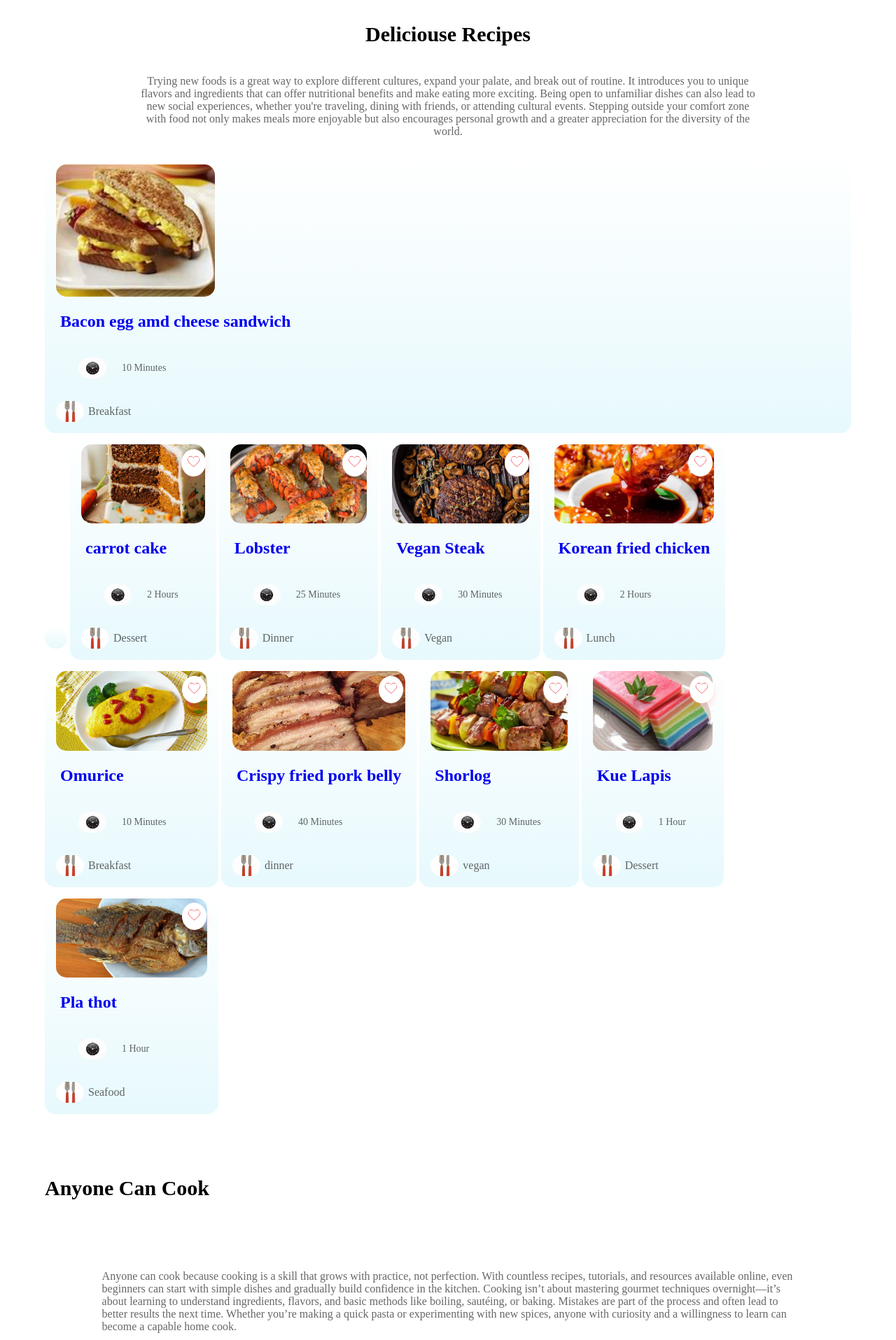
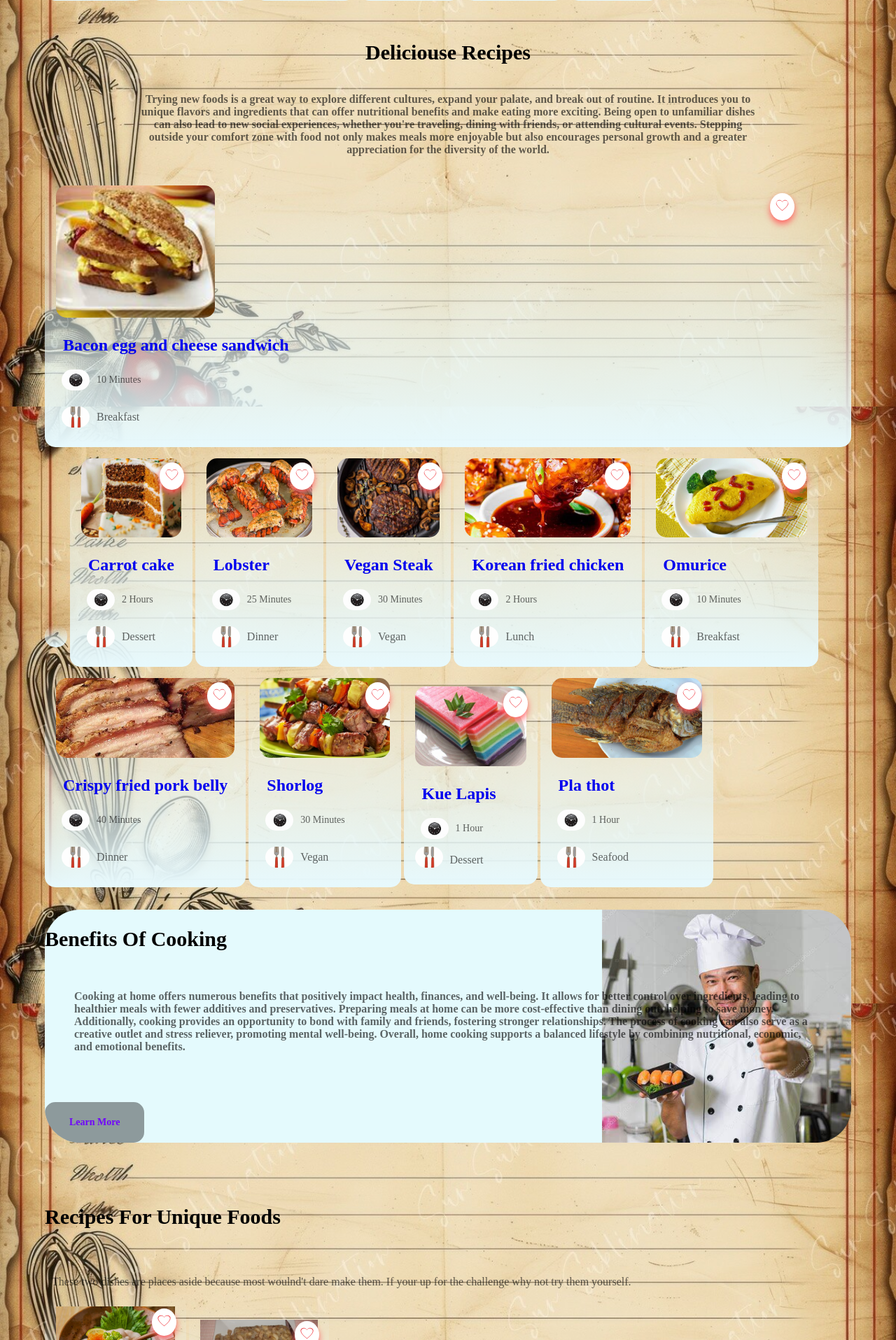
Before and after one commit to Kibblecodeing/Cooking-Website1.2, a Flask app: template Flask Web App/website/templates/base.html in a window 1280 px wide. Shown: the part 1125-3040 px from the top of the page at 70% size. Run offline with Flask 3, Linux system fonts and the light colour scheme; the template is opened without the code that fills it, so the values that code supplies are empty.

Commit message:
Fixed UI a little

```diff
--- a/Flask Web App/website/templates/base.html
+++ b/Flask Web App/website/templates/base.html
@@ -33,18 +33,20 @@
             <div class="container row">
                <div class="hero-content">
                 <div class="content">
-                    <div class="chicken"><img src="images/Wings.jpg" style="display:flex ;"; alt=></div>
+                    <div class="chicken"><img src="images/Wings.jpg"  alt="wings" style="display:flex ;"></div>
                     <h1>Spicy chicken wings.</h1>
                     <p>Spicy chicken is a flavorful dish that combines tender meat with bold, fiery seasonings like chili, cayenne, or hot sauce. It's popular in many global cuisines, from Nashville hot chicken in the U.S. to Korean yangnyeom chicken. The heat level can vary, but it always delivers a satisfying kick for those who enjoy bold flavors.</p>
                     <div class="time row">
                         <div class="row">
                          <img src="images/OIP.jpg" alt="OIP" style="height: 30px; width: 40px;">
+                        <p>30 minutes</p>
                         </div>
-                        <p>30 minutes</p>
                     </div>
+                    <div class="fork row">
                     <div class="row">
                         <img src="images/fork.jpg" alt="fork" style="height: 30px; width: 40px;">
                         <p>Lunch</p>
+                    </div>
                     </div>
                 </div>
 
@@ -102,32 +104,39 @@
             <div class="recipes-cards column">
                 <a href="#" class="card">
                 <img src="images/BEC.jpg" style="width: 6cm; height: 5cm">
-                <h5>Bacon egg amd cheese sandwich</h5>
+                <h5>Bacon egg and cheese sandwich</h5>
                 <div class="time row">
                     <div class="row">
                         <img src="images/OIP.jpg" alt="OIP" style="height: 30px; width: 40px;">
+                        <p>10 minutes</p>
                     </div>
-                    <p>10 minutes</p>
                 </div>
+                <div class="fork row">
                 <div class="row">
                     <img src="images/fork.jpg" alt="fork" style="height: 30px; width: 40px;">
                     <p>Breakfast</p>
                 </div>
+                <div class="like row active">
+                    <img src="images/Hearts-free-heart-clip-art-animations-danasrhp-top.png" alt="heart" style="height:.5cm;">
+                </div>
             </div>
+        </div>
                 </a>
                 <a href="#" class="card">
                     <img src="images/carrot-cake-layers-683x1024.jpg" style="height: 3cm;;">
-                    <h5>carrot cake</h5>
+                    <h5>Carrot cake</h5>
                     <div class="time row">
                         <div class="row">
                             <img src="images/OIP.jpg" alt="OIP" style="height: 30px; width: 40px;">
+                            <p>2 hours</p>
                         </div>
-                        <p>2 hours</p>
                     </div>
+                    <div class="fork row">
                     <div class="row">
                         <img src="images/fork.jpg" alt="fork" style="height: 30px; width: 40px;">
                         <p>Dessert</p>
                     </div>
+                </div>
                 </div>
                 <div class="like row active">
                     <img src="images/Hearts-free-heart-clip-art-animations-danasrhp-top.png" alt="heart" style="height:.5cm;">
@@ -139,15 +148,15 @@
                         <div class="time row">
                             <div class="row">
                                 <img src="images/OIP.jpg" alt="OIP" style="height: 30px; width: 40px;">
-
+                                 <p>25 minutes</p>
                             </div>
-                            <p>25 minutes</p>
                         </div>
+                        <div class="fork row">
                         <div class="row">
                             <img src="images/fork.jpg" alt="fork" style="height: 30px; width: 40px;">
                             <p>Dinner</p>
                         </div>
-
+                        </div>
                     </div>
                     <div class="like row active">
                         <img src="images/Hearts-free-heart-clip-art-animations-danasrhp-top.png" alt="heart" style="height: .5cm;">
@@ -162,9 +171,11 @@
                                 </div>
                                 <p>30 minutes</p>
                             </div>
+                            <div class="fork row">
                             <div class="row">
                                 <img src="images/fork.jpg" alt="fork" style="height: 30px; width: 40px;">
                                 <p>Vegan</p>
+                            </div>
                             </div>
                         </div>
                         <div class="like row active">
@@ -180,10 +191,12 @@
                                     </div>
                                     <p>2 hours</p>
                                 </div>
+                                <div class="fork row">
                                 <div class="row">
                                     <img src="images/fork.jpg" alt="fork" style="height: 30px; width: 40px;">
                                     <p>Lunch</p>
                                 </div>
+                            </div>
                             </div>
                             <div class="like row active">
                                 <img src="images/Hearts-free-heart-clip-art-animations-danasrhp-top.png" alt="heart" style="height: .5cm;">
@@ -198,9 +211,11 @@
                                         </div>
                                         <p>10 minutes</p>
                                     </div>
+                                    <div class="fork row">
                                     <div class="row">
                                         <img src="images/fork.jpg" alt="fork" style="height: 30px; width: 40px;">
                                         <p>Breakfast</p>
+                                    </div>
                                     </div>
                                 </div>
                                 <div class="like row active">
@@ -213,12 +228,15 @@
                                         <div class="time row">
                                             <div class="row">
                                                 <img src="images/OIP.jpg" alt="OIP" style="height: 30px; width: 40px;">
+                                                <p>40 minutes</p>
                                             </div>
-                                            <p>40 minutes</p>
+                                            </div>
                                         </div>
+                                        <div class="fork row">
                                         <div class="row">
                                             <img src="images/fork.jpg" alt="fork" style="height: 30px; width: 40px;">
-                                            <p>dinner</p>
+                                            <p>Dinner</p>
+                                        </div>
                                         </div>
                                     </div>
                                     <div class="like row active">
@@ -231,12 +249,14 @@
                                             <div class="time row">
                                                 <div class="row">
                                                     <img src="images/OIP.jpg" alt="OIP" style="height: 30px; width: 40px;">
+                                                    <p>30 minutes</p>
                                                 </div>
-                                                <p>30 minutes</p>
                                             </div>
+                                            <div class="fork row">
                                             <div class="row">
                                                 <img src="images/fork.jpg" alt="fork" style="height: 30px; width: 40px;">
-                                                <p>vegan</p>
+                                                <p>Vegan</p>
+                                            </div>
                                             </div>
                                         </div>
                                         <div class="like row active">
@@ -249,8 +269,8 @@
                                                 <div class="time row">
                                                     <div class="row">
                                                         <img src="images/OIP.jpg" alt="OIP" style="height: 30px; width: 40px;">
+                                                    <p>1 hour</p>
                                                     </div>
-                                                    <p>1 hour</p>
                                                 </div>
                                                 <div class="row">
                                                     <img src="images/fork.jpg" alt="fork" style="height: 30px; width: 40px;">
@@ -267,12 +287,14 @@
                                                     <div class="time row">
                                                         <div class="row">
                                                             <img src="images/OIP.jpg" alt="OIP" style="height: 30px; width: 40px;">
+                                                            <p>1 hour</p>
                                                         </div>
-                                                        <p>1 hour</p>
                                                     </div>
+                                                    <div class="fork row">
                                                     <div class="row">
                                                         <img src="images/fork.jpg" alt="fork" style="height: 30px; width: 40px;">
                                                         <p>Seafood</p>
+                                                    </div>
                                                     </div>
                                                 </div>
                                                 <div class="like row active">
@@ -287,12 +309,11 @@
          <section class="learn row container">
             <div class="learn-container">
                 <div>
-                    <h2>Anyone can cook</h2>
-                    <p>Anyone can cook because cooking is a skill that grows with practice, not perfection. With countless recipes, tutorials, and resources available online, even beginners can start with simple dishes and gradually build confidence in the kitchen. Cooking isn’t about mastering gourmet techniques overnight—it’s about learning to understand ingredients, flavors, and basic methods like boiling, sautéing, or baking. Mistakes are part of the process and often lead to better results the next time. Whether you’re making a quick pasta or experimenting with new spices, anyone with curiosity and a willingness to learn can become a capable home cook.</p>
+                     <h2>Benefits of Cooking</h2>
+                    <p>Cooking at home offers numerous benefits that positively impact health, finances, and well-being. It allows for better control over ingredients, leading to healthier meals with fewer additives and preservatives. Preparing meals at home can be more cost-effective than dining out, helping to save money. Additionally, cooking provides an opportunity to bond with family and friends, fostering stronger relationships. The process of cooking can also serve as a creative outlet and stress reliever, promoting mental well-being. Overall, home cooking supports a balanced lifestyle by combining nutritional, economic, and emotional benefits.</p>
                     <a href="#" class="learn-btn">learn more</a>
                 </div>
             </div>
-            <div class="learn-img row"><!--insert img--> </div>
          </section>
          <!--End learn-->
 
@@ -302,33 +323,37 @@
                 <h2>Recipes for unique foods</h2>
                 <p>These two dishes are places aside because most woulnd't dare make them. If your up for the challenge why not try them yourself.</p>
             </div>
-           <div class="try-cards cloumn">
+            <a href="#"class="try-cards">
             <img src="images/Sperm sac.jpg" style="height: 3cm;">
             <h5>Shirako</h5>
                 <div class="time row">
                     <div class="row">
                         <img src="images/OIP.jpg" alt="OIP" style="height: 30px; width: 40px;">
+                        <p>5 minutes</p>
                     </div>
-                    <p>5 minutes</p>
                 </div>
                 <div class="row">
                     <img src="images/fork.jpg" alt="fork" style="height: 30px; width: 40px;">
+                    <p>Unique</p>
                 </div>
+
             </div>
             <div class="like row active">
                 <img src="images/Hearts-free-heart-clip-art-animations-danasrhp-top.png" alt="heart" style="height: .5cm;">
-            </div>
+        </div>
                 </a>
+                <a href="#"class="try-cards">
                 <img src="images/moose-nose.jpg" style="height:  2.5cm;">
                 <h5>Jellied Moose Nose</h5>
                 <div class="time row">
                     <div class="row">
                         <img src="images/OIP.jpg" alt="OIP" style="height: 30px; width: 40px;">
+                        <p>24 hours</p>
                     </div>
-                    <p>24 hours</p>
                 </div>
                 <div class="row">
                     <img src="images/fork.jpg" alt="fork" style="height: 30px; width: 40px;">
+                    <p>Unique</p>
                 </div>
             </div>
             <div class="like row active">
@@ -347,7 +372,7 @@
            <div class="subscribe-input row">
             <div class="row">
                 <input type="email" name="" id="" placeholder="your email..">
-                <a href="# class="sub-btn>Subscribe</a>
+                <a href="#" class=sub-btn>Subscribe</a>
             </div>
            </div>
          </section>
--- a/Flask Web App/website/templates/style.css
+++ b/Flask Web App/website/templates/style.css
@@ -12,13 +12,17 @@ h2
 
 body {
     --cl-1--:#ffffff;
-    --cl-2--:#0000;
+    --cl-2--:#00000062;
     --cl-3--:#6f04fa;
     --cl-4--:#e4fafd;
     --cl-5--:linear-gradient(180deg, rgba(231,249,253,0) 0%,#e7f9fd 100%);
     --cl-6--:rgba(0,0,0,0.6);
     --cl-7--:rgba(0,0,0,0.05);
-    background: variable(--cl-1--);
+    --cl-8--:rgba(255, 255, 255, 0.87);
+    --cl-9--:rgb(0, 0, 0);
+    background-image: url('images/wall2.jpeg');
+    background-repeat:unset;
+    background-size: contain;
     margin: 0;
 }
 
@@ -27,7 +31,8 @@ img {
 }
 
 h1,h1,h5,h6,p{
-    margin: 6px;;
+    margin: 10px;;
+    font-style: var(--cl-9--);
 
 }
 
@@ -190,21 +195,39 @@ nav a:hover, .footer-content ul a:hover, .footer-links ul a:hover {
     color: var(--cl-6--)
  }
 
+ .fork {
+    align-items: left;
+    flex-wrap: wrap;
+    padding: 0.5em;
+ }
+
+ .fork .row {
+    align-items: center;
+ }
+
+ .hero .fork .row {
+    background: var(--cl-7--);
+    padding: 0.5em 0.5em;
+    border-radius: 30px;
+    -webkit-border-radius: 30px;
+    -moz-border-radius: 30px;
+    -ms-border-radius: 30px;
+    -o-border-radius: 30px;
+ }
+
  .time {
     align-items: center;
     flex-wrap: wrap;
-    gap: 1em;
-    padding: 2em;
+    padding: 0.5em;
  }
 
 .time .row {
     align-items: center;
-    gap: 1em;
 }
 
 .hero .time .row {
     background: var(--cl-7--);
-    padding: 0.5em 1cm;
+    padding: 0.5em 0.5em;
     border-radius: 30px;
     -webkit-border-radius: 30px;
     -moz-border-radius: 30px;
@@ -267,7 +290,7 @@ nav a:hover, .footer-content ul a:hover, .footer-links ul a:hover {
    font-weight: 600;
    font-size: 14px;
    text-transform: capitalize;
-   color: var(--cl-1--);
+   color: var(--cl-3--);
    fill: var(--cl-1--);
    background: var(--cl-2--);
    padding: 1.5em 2.5em;
@@ -379,6 +402,7 @@ h2 {
 
 /* Recipes*/
 .section-title {
+    font-weight: bolder;
     text-align: center;
     max-width: 900px;
     margin: 0 auto;
@@ -391,11 +415,22 @@ h2 {
 .recipe-cards {
     grid-template-columns: repeat(auto-fit, minmax(300px,1fr));
     justify-content: center;
-    gap: 2em;
-    padding: 2em 0;
+    gap: 1em;
+    padding: 1em 0;
 }
 
 .card {
+    position: relative;
+    background: var(--cl-5--);
+    padding: 1em;
+    border-radius: 15px;
+    -webkit-border-radius: 15px;
+    -moz-border-radius: 15px;
+    -ms-border-radius: 15px;
+    -o-border-radius: 15px;
+}
+
+.try-card {
     position: relative;
     background: var(--cl-5--);
     padding: 1em;
@@ -428,9 +463,9 @@ h2 {
     top: 7%;
     right: 7%;
     background: var(--cl-1--);
-    fill: #dbe2e5;
+    fill: #e2e6e7;
     padding: 0.5em;
-    box-shadow: 0px 5px 10px rgba(255, 99, 99, 0.2);
+    box-shadow: 0px 5px 10px rgb(255, 99, 99);
     cursor: pointer;
     border-radius: 50%;
     -webkit-border-radius: 50%;
@@ -463,7 +498,9 @@ h2 {
 }
 
 .learn p {
-    padding: 2cm;
+    font-style: rgba(26, 14, 196, 0.973);
+    font-weight: bolder;
+    padding: 2em;
 }
 
 .learn a {
@@ -474,6 +511,42 @@ h2 {
     justify-content: center;
     background: var(--cl-5--)
 }
+.learn-container {
+    background: url(images/chef.jpg) ,var(--cl-4--);
+    background-repeat: no-repeat;
+    background-position: right center;
+    background-size: contain;
+    overflow: hidden;
+    border-radius: 50px;
+    -webkit-border-radius: 50px;
+    -moz-border-radius: 50px;
+    -ms-border-radius: 50px;
+    -o-border-radius: 50px;
+}
+
+.try-cards .like.active{
+    display: inline-block;
+    position: absolute;
+    top: 7%;
+    right: 7%;
+    background: var(--cl-1--);
+    fill: #e2e6e7;
+    padding: 0.5em;
+    box-shadow: 0px 5px 10px rgb(255, 99, 99);
+    cursor: pointer;
+    border-radius: 50%;
+    -webkit-border-radius: 50%;
+    -moz-border-radius: 50%;
+    -ms-border-radius: 50%;
+    -o-border-radius: 50%;
+    transition: 0.3s ease-in-out;
+    -webkit-transition: 0.3s ease-in-out;
+    -moz-transition: 0.3s ease-in-out;
+    -ms-transition: 0.3s ease-in-out;
+    -o-transitioin: 0.3s ease-in-out;
+}
+
+
 /* End learn*/
 
 /*try content*/
@@ -567,8 +659,3 @@ footer hr {
 
 }
 /* end footer*/
-
-.try {
-    background: var(--cl-4--);
-
-}
```
Also changed, not shown: other parts of Flask Web App/website/templates/style.css (+25 -6 lines), Flask Web App/website/templates/images/caf.jpg (added), Flask Web App/website/templates/images/wall.jpg (added), Flask Web App/website/templates/images/wall2.jpeg (added).
